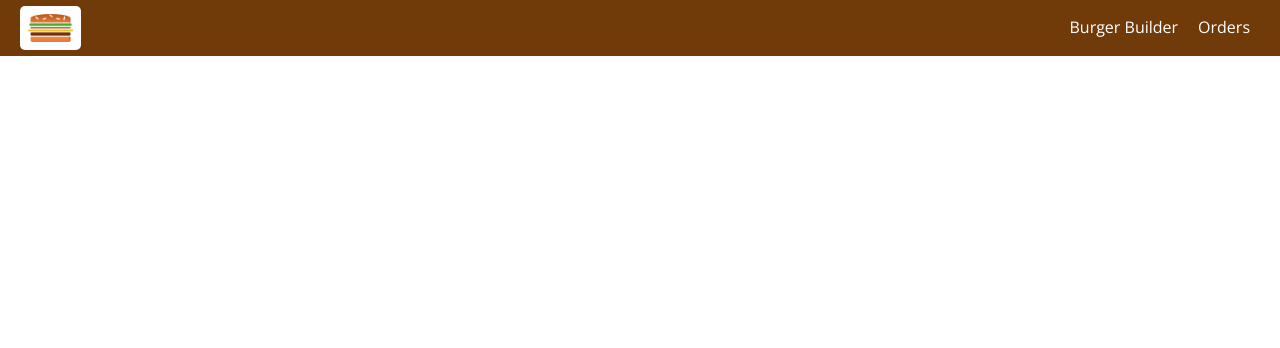
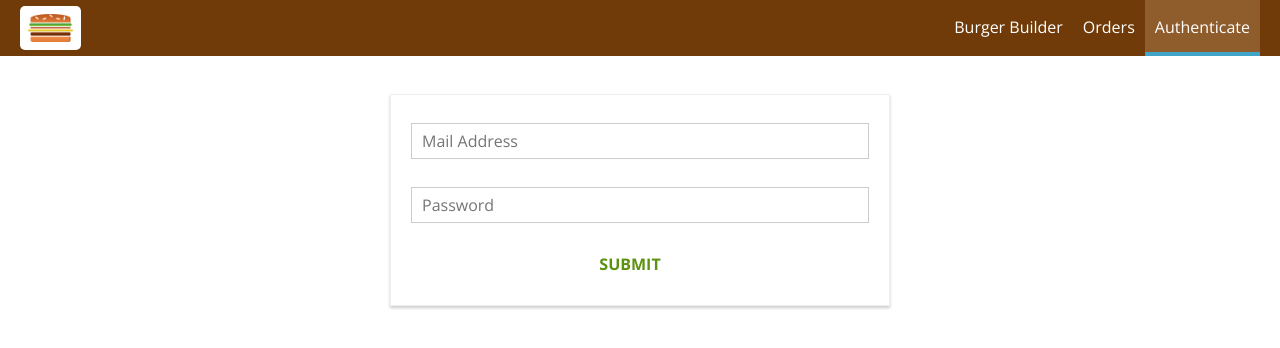
Before and after one commit to laurapoc/udemy_burger_builder_app, a React (Create React App) app: page /auth in a window 1280 px wide. Shown: the top 348 px of the page. Built offline with nearby package versions, Linux system fonts and the light colour scheme.

Commit message:
add an Auth form

```diff
--- a/src/App.js
+++ b/src/App.js
@@ -5,6 +5,7 @@ import Layout from "./hoc/Layout/Layout";
 import BurgerBuilder from "./containers/BurgerBuilder/BurgerBuilder";
 import Checkout from "./containers/BurgerBuilder/Checkout/Checkout";
 import Orders from "./containers/Orders/Orders";
+import Auth from "./containers/Auth/Auth";
 
 class App extends Component {
   render() {
@@ -14,6 +15,7 @@ class App extends Component {
           <Switch>
             <Route path="/checkout" component={Checkout} />
             <Route path="/orders" component={Orders} />
+            <Route path="/auth" component={Auth} />
             <Route path="/" exact component={BurgerBuilder} />
           </Switch>
         </Layout>
--- a/src/components/Navigation/NavigationItems/NavigationItems.js
+++ b/src/components/Navigation/NavigationItems/NavigationItems.js
@@ -6,6 +6,7 @@ const navigationItems = () => (
     <ul className={classes.NavigationItems}>
         <NavigationItem link="/" exact>Burger Builder</NavigationItem>
         <NavigationItem link="/orders" >Orders</NavigationItem>
+        <NavigationItem link="/auth" >Authenticate</NavigationItem>
     </ul>
 );
 
--- /dev/null
+++ b/src/containers/Auth/Auth.js
@@ -0,0 +1,103 @@
+import React, { Component } from "react";
+import Input from "../../components/UI/Input/Input";
+import Button from "../../components/UI/Button/Button";
+import classes from "./Auth.module.css";
+
+class Auth extends Component {
+  state = {
+    controls: {
+      email: {
+        elementType: "input",
+        elementConfig: {
+          type: "email",
+          placeholder: "Mail Address",
+        },
+        value: "",
+        validation: {
+          required: true,
+          isEmail: true,
+        },
+        valid: false,
+        touched: false,
+      },
+      password: {
+        elementType: "input",
+        elementConfig: {
+          type: "password",
+          placeholder: "Password",
+        },
+        value: "",
+        validation: {
+          required: true,
+          minLength: 6,
+        },
+        valid: false,
+        touched: false,
+      },
+    },
+  };
+
+  checkValidity(value, rules) {
+    let isValid = true;
+    // the second way to fix selecting dropdown error:
+    // if (!rules) {
+    //   return true;
+    // }
+
+    if (rules.required) {
+      isValid = value.trim() !== "" && isValid;
+    }
+    if (rules.minLength) {
+      isValid = value.length >= rules.minLength && isValid;
+    }
+    if (rules.maxLength) {
+      isValid = value.length <= rules.maxLength && isValid;
+    }
+    return isValid;
+  }
+
+inputChangedHandler = (event, controlName) => {
+    const updatedControls = {
+        ...this.state.controls,
+        [controlName]: {
+            ...this.state.controls[controlName],
+            value: event.target.value,
+            valid: this.checkValidity(event.target.value, this.state.controls[controlName].validation),
+            touched: true
+        }
+    }
+    this.setState({controls: updatedControls});
+}
+
+  render() {
+    const formElementsArray = [];
+    for (let key in this.state.controls) {
+      formElementsArray.push({
+        id: key,
+        config: this.state.controls[key],
+      });
+    }
+    const form = formElementsArray.map((formElement) => (
+      <Input
+        key={formElement.id}
+        elementType={formElement.config.elementType}
+        elementConfig={formElement.config.elementConfig}
+        value={formElement.config.value}
+        invalid={!formElement.config.valid}
+        shouldValidate={formElement.config.validation}
+        touched={formElement.config.touched}
+        changed={(event) => this.inputChangedHandler(event, formElement.id)}
+      />
+    ));
+    return (
+      <div className={classes.Auth}>
+        <form>
+          {form}
+          <Button btnType="Success">SUBMIT</Button>
+        </form>
+      </div>
+    );
+  }
+}
+
+export default Auth;
--- /dev/null
+++ b/src/containers/Auth/Auth.module.css
@@ -0,0 +1,17 @@
+.Auth {
+    margin: 20px auto;
+    width: 80%;
+    text-align: center;
+    box-shadow: 0 2px 3px #ccc;
+    border: 1px solid #eee;
+    padding: 10px;
+    box-sizing: border-box;
+}
+
+
+
+@media (min-width: 600px) {
+    .Auth {
+        width: 500px;
+    }
+}
```
